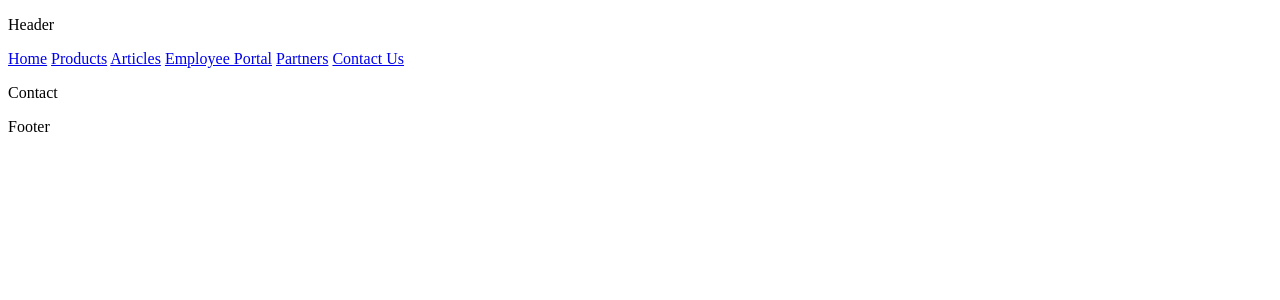
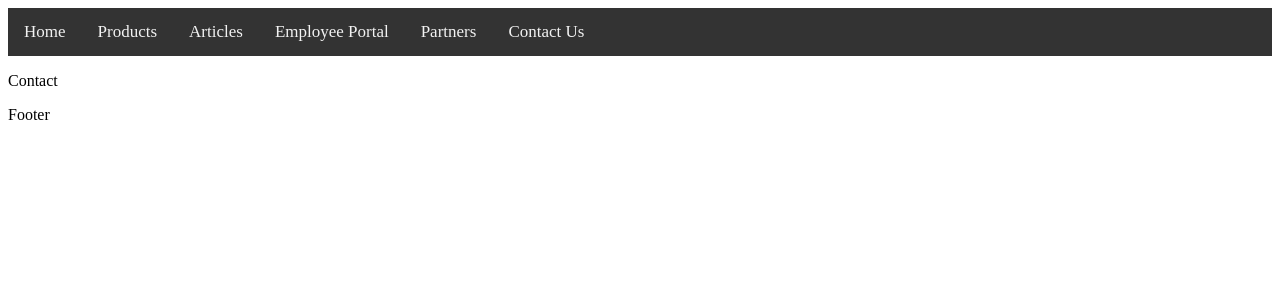
Before and after one commit to zaochamb/Wobsite, a Flask app: page /contact in a window 1280 px wide. Shown: the top 300 px of the page. Run offline with Flask 2, Linux system fonts and the light colour scheme.

Commit message:
better navigation bar

```diff
--- a/static/common.css
+++ b/static/common.css
@@ -0,0 +1,27 @@
+/* Add a black background color to the top navigation */
+.topnav {
+    background-color: #333;
+    overflow: hidden;
+}
+
+/* Style the links inside the navigation bar */
+.topnav a {
+    float: left;
+    color: #f2f2f2;
+    text-align: center;
+    padding: 14px 16px;
+    text-decoration: none;
+    font-size: 17px;
+}
+
+/* Change the color of links on hover */
+.topnav a:hover {
+    background-color: #ddd;
+    color: black;
+}
+
+/* Add a color to the active/current link */
+.topnav a.active {
+    background-color: #4CAF50;
+    color: white;
+}
--- a/templates/layout.html
+++ b/templates/layout.html
@@ -1,9 +1,13 @@
-<!doctype html>
+<!DOCTYPE html>
 <html>
-<p>Header</p>
+<meta name="viewport" content="width=device-width, initial-scale=1.0">
+
+<head>
+<link rel="stylesheet" type="text/css" href={{ url_for('static', filename='common.css') }}>
+</head>
 
 <body>
-
+<div class="topnav">
 <a href="/">Home</a>
 <a href="/get-estimate-or-apply">Products</a>
 <a href="/articles">Articles</a>
@@ -11,6 +15,11 @@
 <a href="/partners">Partners</a>
 <a href="/contact">Contact Us</a>
 
+</div>
+
+
+
+
 
 {% block content %}{% endblock %}
 </body>
```
